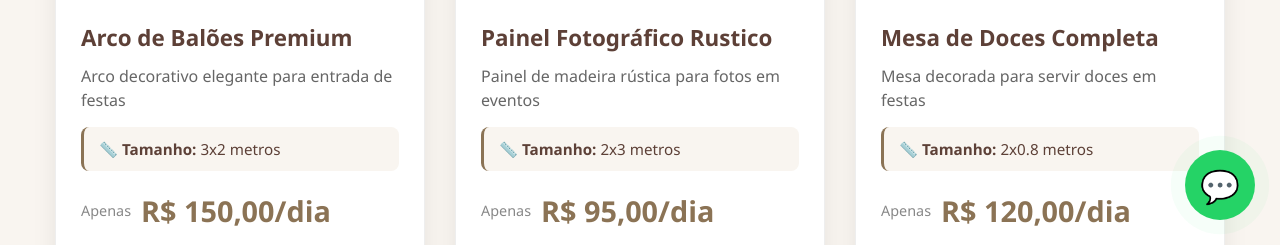
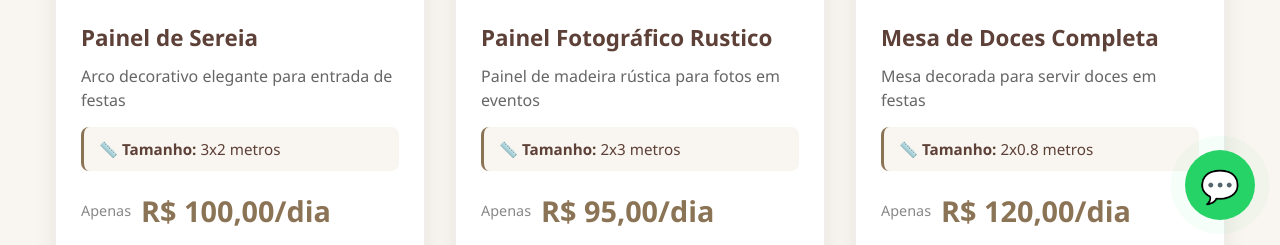
Before and after one commit to 0likeitnow0-a11y/pegueemonte, a plain HTML site: page index.html in a window 1280 px wide. Shown: the part 555-800 px from the top of the page. Drawn offline with Linux system fonts and the light colour scheme.

Commit message:
Update index.html
Produtos

```diff
--- a/index.html
+++ b/index.html
@@ -291,10 +291,10 @@
         const MEUS_PRODUTOS = [
             {
                 id: 1,
-                nome: "Arco de Balões Premium",
-                preco: 150,
+                nome: "Painel de Sereia",
+                preco: 100,
                 descricao: "Arco decorativo elegante para entrada de festas",
-                foto: "https://images.unsplash.com/photo-1513364776144-60967b0f800f?w=400",
+                foto: "https://i.postimg.cc/Xvd3m94K/IMG-20251222-112558-169.jpg",
                 tamanho: "3x2 metros"
             },
             {
```
